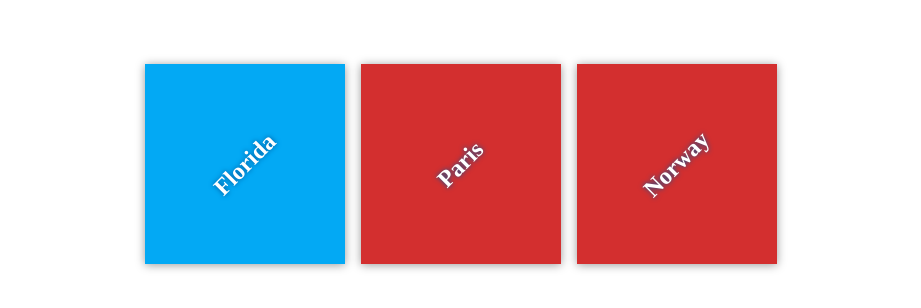
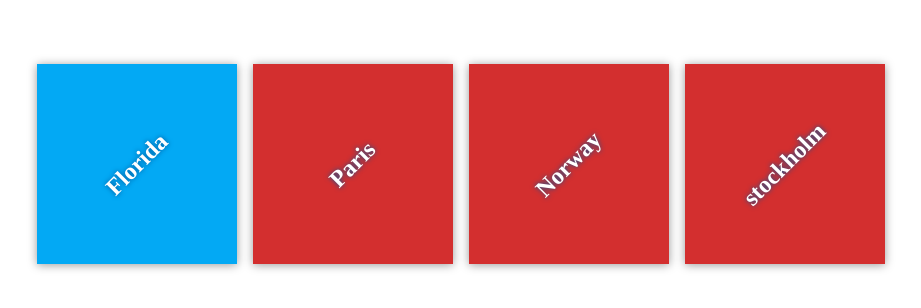
Before and after one commit to faizanoor3001/my-travel-plans, a plain HTML site: page index.html in a window 1280 px wide. Shown: the part 236-544 px from the top of the page, without its empty margins (179-1100 px from the left). Drawn offline with Linux system fonts and the light colour scheme.

Commit message:
Added stockholm to the list

```diff
--- a/index.html
+++ b/index.html
@@ -20,6 +20,9 @@
              <div class="destination" id="paris">
                 <h2>Norway</h2>
             </div>
+			<div class="destination" id="paris">
+                <h2>stockholm</h2>
+            </div>
         </div>
     </div>
 
```
